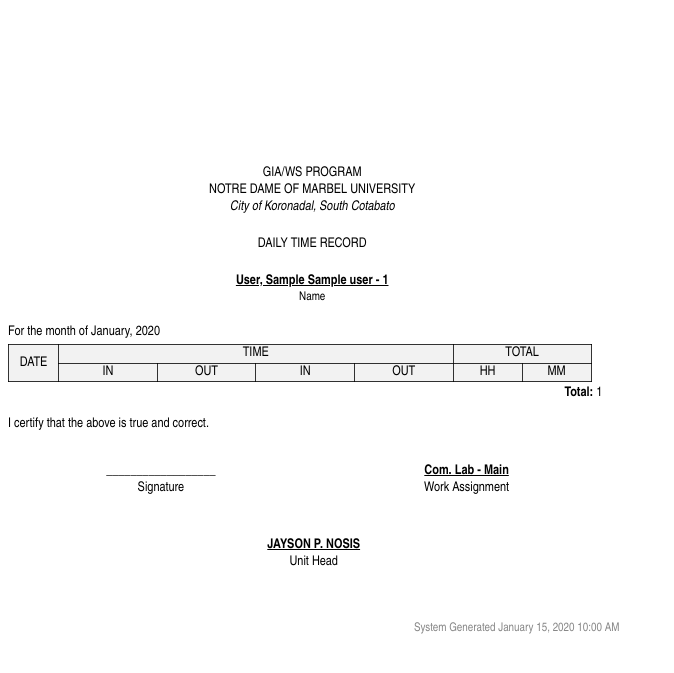
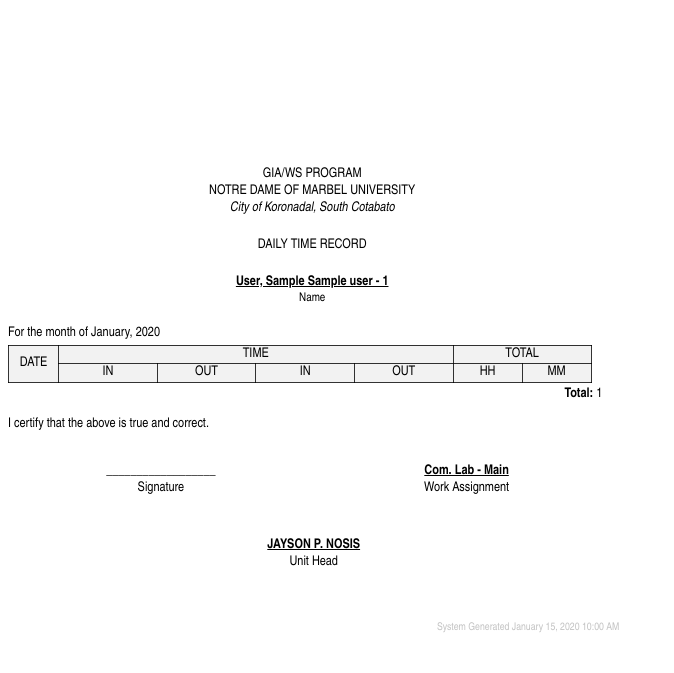
Before and after one commit to earlhsjks/tachyon-log, a Flask app: template templates/admin/dtr_report.html in a window 1280 px wide. Shown: the top 673 px of the page, without its empty margins (0-674 px from the left). Run offline with Flask 3, Linux system fonts and the light colour scheme; the template is opened without the code that fills it: most values are stand-ins (such as "Sample title", 1, 10 or a date in 2020); lists and menus that the app fills with data are empty.

Commit message:
sys gen text for dtr report

```diff
--- a/static/css/dtr_report.css
+++ b/static/css/dtr_report.css
@@ -1,7 +1,7 @@
 @page {
     size: 8.5in 11in;
     margin: 0.2in;
-    margin-top: 0.3in;
+    margin-top: 0.5in;
 }
 
 body {
@@ -188,6 +188,7 @@ table tr {
 .sysgen {
     margin-top: 50px;
     text-align: right;
-    font-size: 0.9em;
+    font-size: 0.8em;
     color: #888;
+    opacity: 0.5;
 }
```
